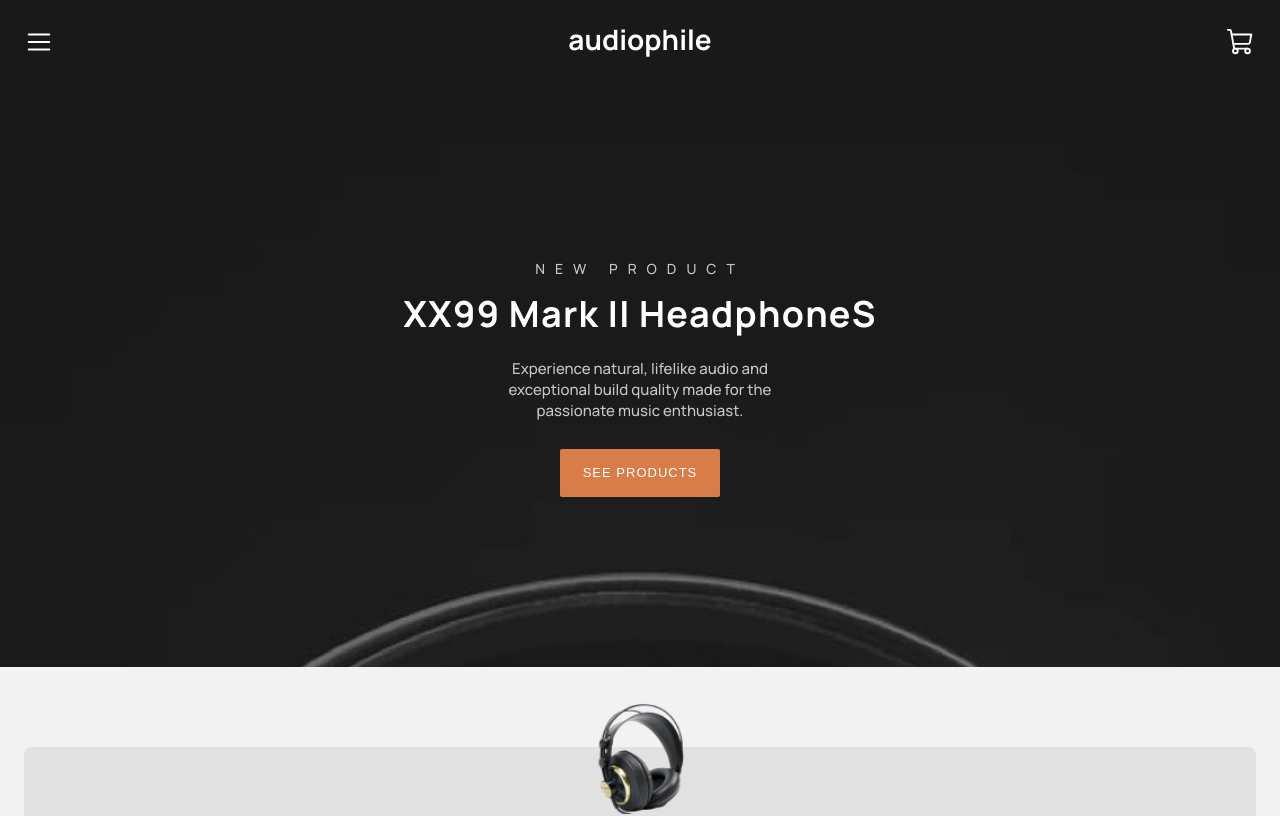
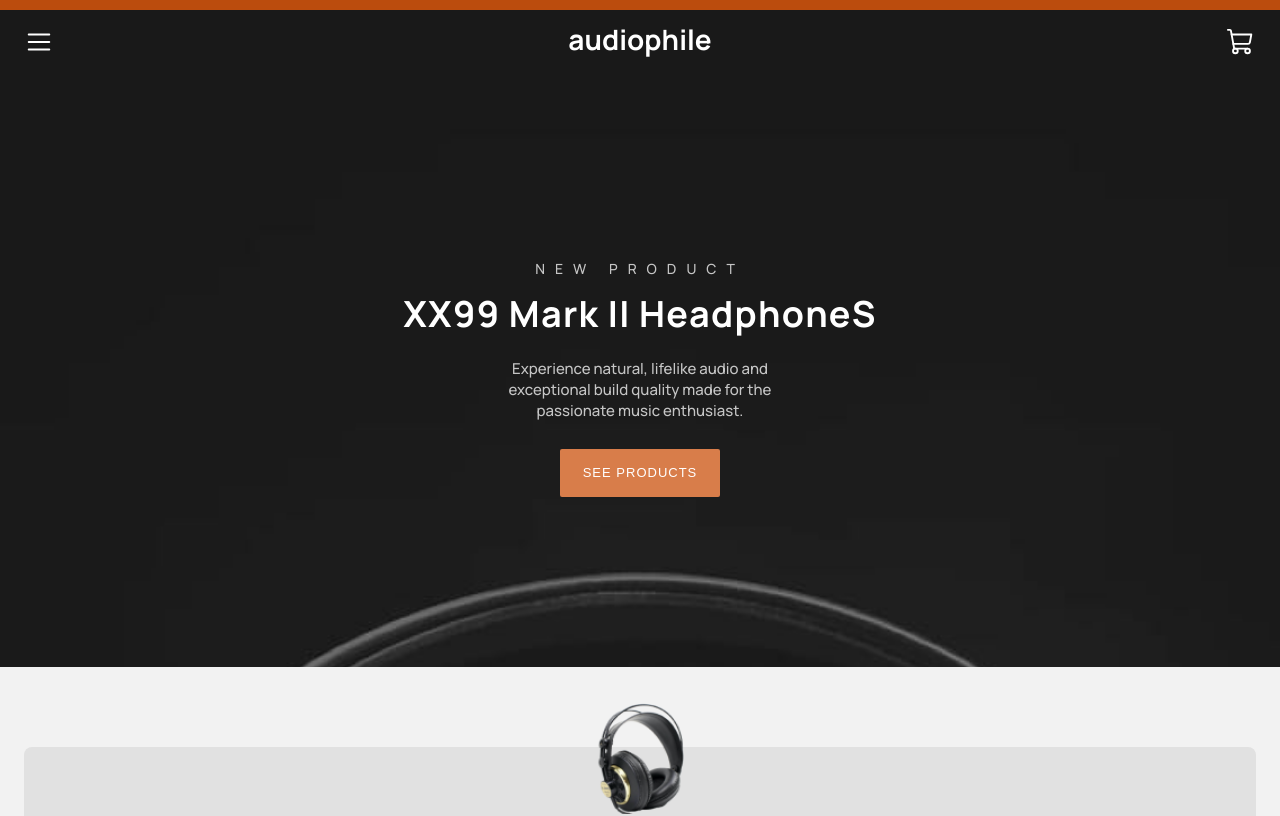
Before and after one commit to Heyosseus/e-commerce, a React (Vite) app: page / in a window 1280 px wide. Shown: the top 816 px of the page. Built offline with nearby package versions, Linux system fonts and the light colour scheme.

Commit message:
add smooth scroll to the page

```diff
--- a/src/App.tsx
+++ b/src/App.tsx
@@ -1,10 +1,23 @@
 import { FC } from 'react';
 import { Helmet } from 'react-helmet';
 import { GlobalStyles } from './styles/GlobalStyles';
-import { BrowserRouter as Router, Routes, Route} from 'react-router-dom';
+import { motion, useScroll, useSpring } from 'framer-motion';
+import {
+  BrowserRouter as Router,
+  Routes,
+  Route,
+} from 'react-router-dom';
 import Navbar from './components/Navbar';
 import Home from './pages/home/Home';
+import Footer from './components/Footer';
+import styled from 'styled-components';
 const App: FC = () => {
+  const { scrollYProgress } = useScroll();
+  const scaleX = useSpring(scrollYProgress, {
+    stiffness: 100,
+    damping: 15,
+    restDelta: 0.001,
+  });
   return (
     <div>
       <GlobalStyles />
@@ -14,15 +27,28 @@ const App: FC = () => {
           rel="stylesheet"
         ></link>
       </Helmet>
+      <Scroll className="progress-bar" style={{ scaleX }} />
       <Router>
         <Navbar />
         <Routes>
-          <Route path='/' element={<Home />}/>
-          <Route path='/cart'/>
+          <Route path="/" element={<Home />} />
+          <Route path="/cart" />
         </Routes>
+      <Footer />
       </Router>
     </div>
   );
 };
 
 export default App;
+
+const Scroll = styled(motion.div)`
+  position: fixed;
+  top: 0;
+  left: 0;
+  right: 0;
+  height: 10px;
+  background: #bb4c0d;
+  transform-origin: 0%;
+  z-index: 100;
+`;
```
